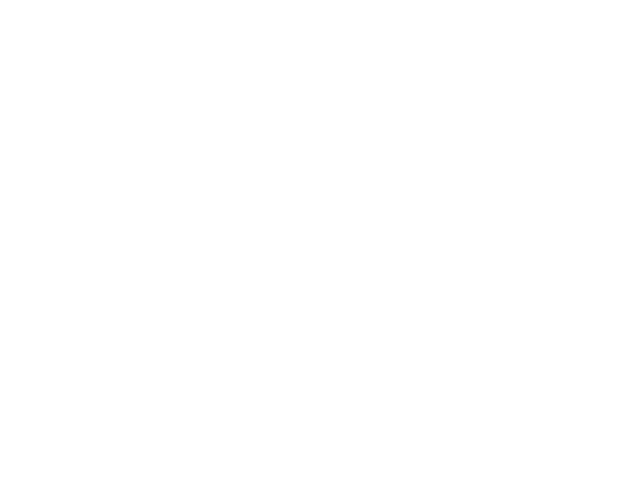
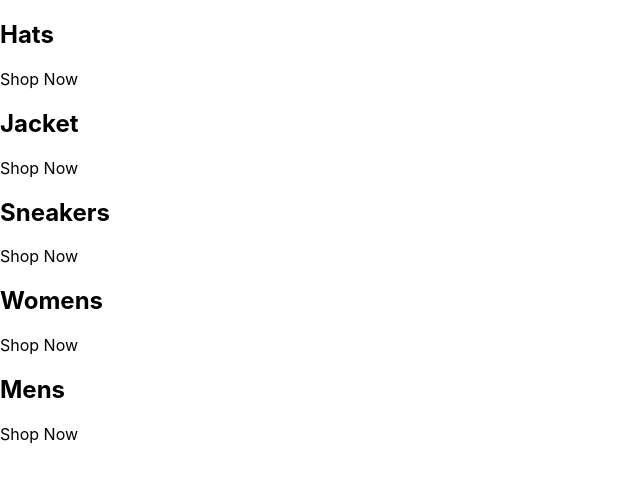
Before and after one commit to Chrispolanco/vintage-shop, a React (Create React App) app: page / in a window 1280 px wide. Shown: the top 482 px of the page, without its empty margins (0-640 px from the left). Built offline with nearby package versions, Linux system fonts and the light colour scheme.

Commit message:
set up categories

```diff
--- a/src/App.css
+++ /dev/null
@@ -1,38 +0,0 @@
-.App {
-  text-align: center;
-}
-
-.App-logo {
-  height: 40vmin;
-  pointer-events: none;
-}
-
-@media (prefers-reduced-motion: no-preference) {
-  .App-logo {
-    animation: App-logo-spin infinite 20s linear;
-  }
-}
-
-.App-header {
-  background-color: #282c34;
-  min-height: 100vh;
-  display: flex;
-  flex-direction: column;
-  align-items: center;
-  justify-content: center;
-  font-size: calc(10px + 2vmin);
-  color: white;
-}
-
-.App-link {
-  color: #61dafb;
-}
-
-@keyframes App-logo-spin {
-  from {
-    transform: rotate(0deg);
-  }
-  to {
-    transform: rotate(360deg);
-  }
-}
--- a/src/App.js
+++ b/src/App.js
@@ -1,9 +1,40 @@
-import './App.css';
 
-function App() {
+
+const App = () => {
+
+  const categories = [
+    {
+      id: 1,
+      title: 'Hats'
+    },
+    {
+      id: 2,
+      title: 'Jacket'
+    },
+    {
+      id: 3,
+      title: 'Sneakers'
+    },
+    {
+      id: 4,
+      title: 'Womens'
+    },
+    {
+      id: 5,
+      title: 'Mens'
+    }
+  ];
+
   return (
-    <div>
-
+    <div className="categories-container">
+      {categories.map(({title}) => (
+        <div className="category-container">
+          <div className="category-body-container">
+            <h2> {title} </h2>
+            <p> Shop Now </p>
+          </div>
+        </div>
+      ))}
     </div>
   );
 }
```
Also changed, not shown: src/logo.svg (deleted).
